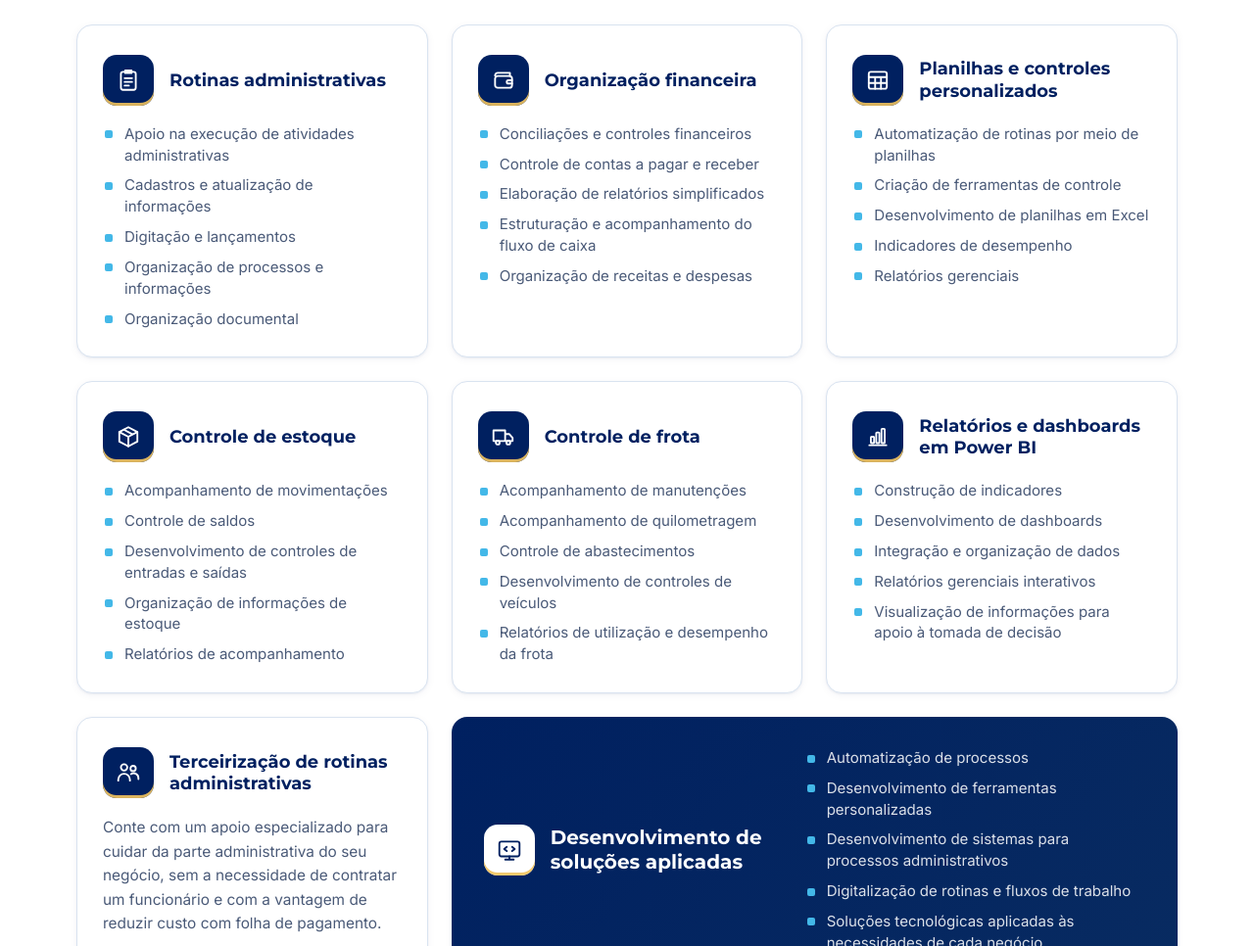
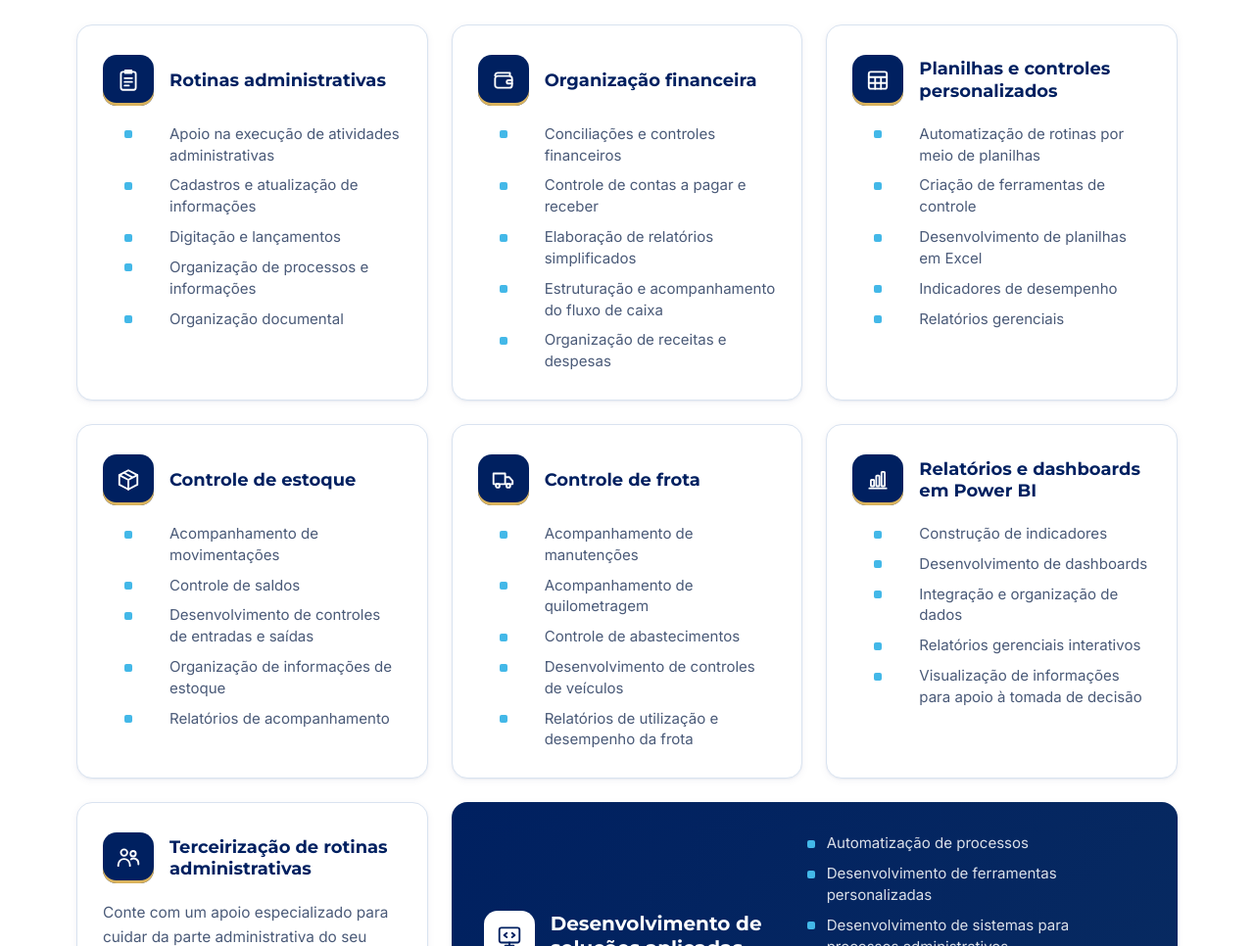
Before and after one commit to brunosaiedi/BM-Site, a plain HTML site: page index.html in a window 1280 px wide. Shown: the part 940-1906 px from the top of the page at 98% size. Drawn offline with Linux system fonts and the light colour scheme.

Commit message:
Centraliza marcadores dos tópicos sob o ícone dos cartões
Co-Authored-By: Claude Opus 5.5 <noreply@anthropic.com>

```diff
--- a/assets/css/style.css
+++ b/assets/css/style.css
@@ -260,12 +260,13 @@ ul { margin: 0; padding: 0; list-style: none; }
 .card h3 { font-size: 1.12rem; font-weight: 700; line-height: 1.25; margin: 0; }
 
 .card ul { display: grid; gap: 9px; }
+/* marcador centralizado sob o ícone (52px → centro em 26px); texto alinhado ao título (52px + 16px) */
 .card li {
-  position: relative; padding-left: 22px;
+  position: relative; padding-left: 68px;
   font-size: .94rem; line-height: 1.45; color: var(--muted);
 }
 .card li::before {
-  content: ""; position: absolute; left: 2px; top: .5em;
+  content: ""; position: absolute; left: 22px; top: .5em;
   width: 8px; height: 8px; border-radius: 2px;
   background: var(--sky);
 }
@@ -444,6 +445,9 @@ ul { margin: 0; padding: 0; list-style: none; }
   .card-outsourcing { grid-column: auto; }
   .card-wide { grid-column: span 2; display: grid; grid-template-columns: 300px 1fr; gap: 28px; align-items: center; padding: 30px 32px; }
   .card-wide > * { grid-column: auto; }
+  /* no cartão largo a lista fica em coluna própria, sem ícone acima */
+  .card-wide li { padding-left: 22px; }
+  .card-wide li::before { left: 2px; }
   .card-wide h3 { margin: 0; font-size: 1.25rem; }
   .card-wide ul { grid-template-columns: 1fr; }
 }
```
